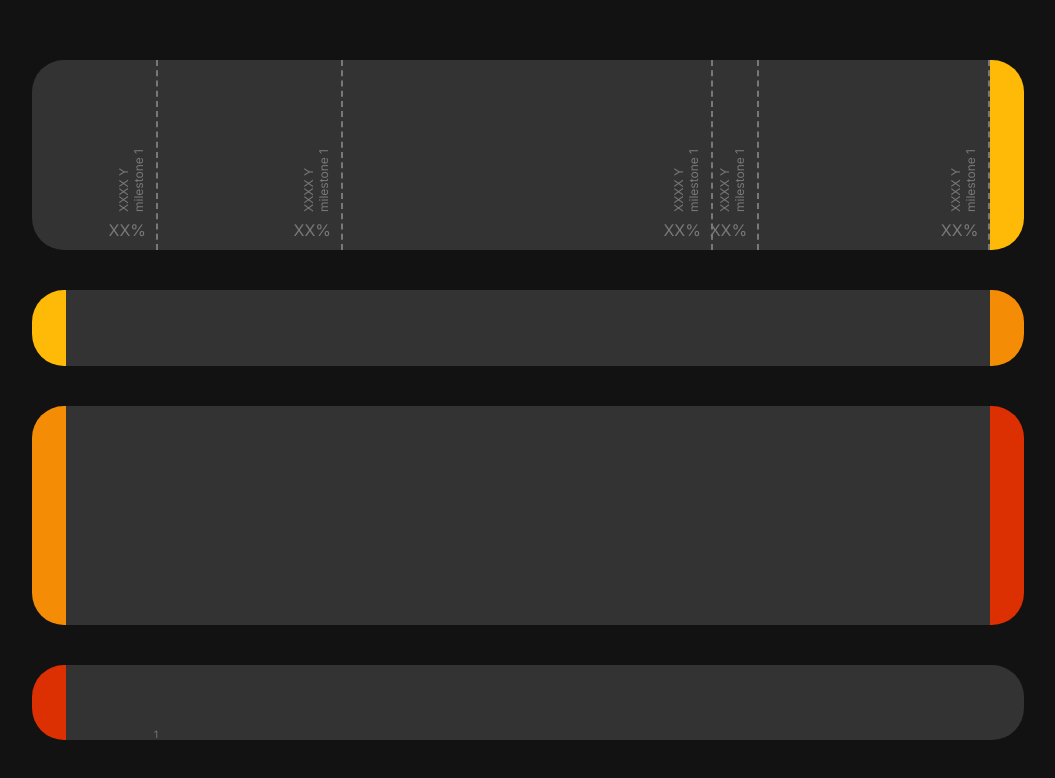
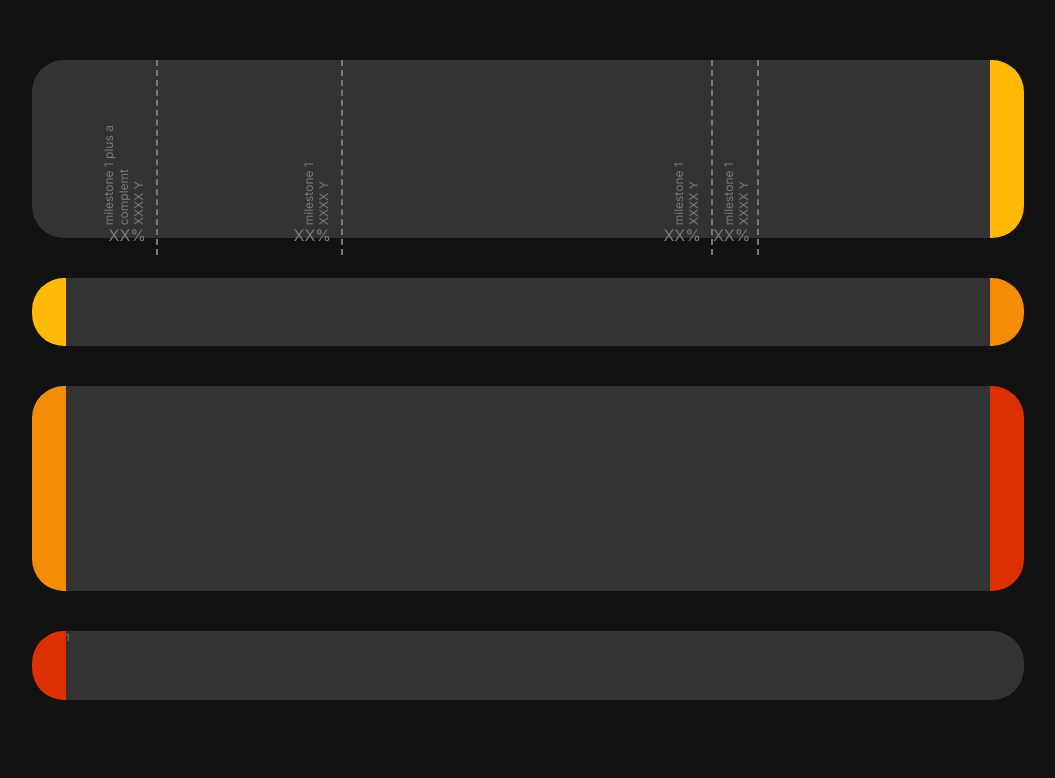
Before and after one commit to alejonaranjo83/Timelines, a plain HTML site: page index.html in a window 1280 px wide. Shown: the whole page, without its empty margins (112-1167 px from the left). Drawn offline with Linux system fonts and the light colour scheme.

Commit message:
cleaning styles in milestones

```diff
--- a/index.html
+++ b/index.html
@@ -9,15 +9,14 @@
 </head>
 <body>
     <header>
-
     </header>
-    <main class="timescales-container">
-        <section class="timescale">
+    <main class="timescaleS-grid">
+        <section class="timescale-container">
             <figure class="timescale__corner-left grayColor"></figure>
             <ul class="timescale__info">
                 <li class="timescale__milestone">
                     <div class="timescale__milestone-text-year">
-                        <p class="timescale__milestone-text">milestone 1</p>
+                        <p class="timescale__milestone-text">milestone 1 plus a complemt</p>
                         <p class="timescale__milestone-year">XXXX Y</p>
                     </div>
                     <p class="timescale__milestone-percent">XX%</p>
@@ -43,7 +42,7 @@
                     </div>
                     <p class="timescale__milestone-percent">XX%</p>
                 </li>
-                <li class="timescale__milestone">
+                <li class="timescale__milestone final-milestone">
                     <div class="timescale__milestone-text-year">
                         <p class="timescale__milestone-text">milestone 1</p>
                         <p class="timescale__milestone-year">XXXX Y</p>
@@ -55,7 +54,7 @@
             </ul>
             <figure class="timescale__corner-right yellowColor"></figure>
         </section>
-        <section class="timescale">
+        <section class="timescale-container">
             <!-- <p>update</p> -->
 
             <figure class="timescale__corner-left yellowColor"></figure>
@@ -65,7 +64,7 @@
             <figure class="timescale__corner-right orangeColor"></figure>
 
         </section>
-        <section class="timescale">
+        <section class="timescale-container">
             <!-- <p>update</p> -->
 
             <figure class="timescale__corner-left orangeColor"></figure>
@@ -75,7 +74,7 @@
             <figure class="timescale__corner-right redColor"></figure>
 
         </section>
-        <section class="timescale">
+        <section class="timescale-container">
             <!-- <p>update</p> -->
 
             <figure class="timescale__corner-left redColor"></figure>
--- a/styles.css
+++ b/styles.css
@@ -38,22 +38,17 @@ html {
     color: var(--gray1);
 }
 
-.timescales-container {
+.timescaleS-grid {
     display: grid;
     grid-template-columns: 1fr;
-    /* grid-template-rows: 4fr;  */
-    /* grid-template-rows: 10rem 20rem 40rem 5rem; */
     grid-template-rows: 32% 16% 36% 16%;
-    /* grid-template: 1 / 4; */
-
-    height: 90vh;
+    height: 85vh;
     margin: 5vh 8vh;
 }
 
-.timescale {
+.timescale-container {
     display: flex;
     justify-content: space-between;
-    /* flex-grow: 2; */
     margin: 2rem 8rem;
 }
 
@@ -88,8 +83,6 @@ html {
 .timescale__info {
     display: grid;
     grid-template-columns: 10% 20% 40% 5% 25%;
-    align-items: flex-end;
-    justify-items: end;
     width: 100%;
     background: var(--gray2);
 }
@@ -97,23 +90,26 @@ html {
 .timescale__milestone {
     display: grid;
     grid-template-rows: 85% 15%;
-    border-right: 2.5px dashed var(--gray1);
-    height: 100%;
     align-items: flex-end;
     justify-items: flex-end;
+    border-right: 2.5px dashed var(--gray1);
 }
 
 .timescale__milestone-text-year {
     display: grid;
     transform: rotate(180deg);
-    writing-mode: vertical-lr;
+    writing-mode: vertical-rl;
     justify-items: flex-start;
-    margin: 1rem 1rem;
-    height: 10rem;
+    margin: 0.5rem 1rem 0 0;
+    height: 95%;
     font-size: 1.2rem;
 }
 
 .timescale__milestone-percent {
+    margin: 0 1rem 1rem 0;
     font-size: 1.6rem;
-    margin: 0 1rem 1rem 0;
 }
+
+.final-milestone {
+    display: none;
+}
```
